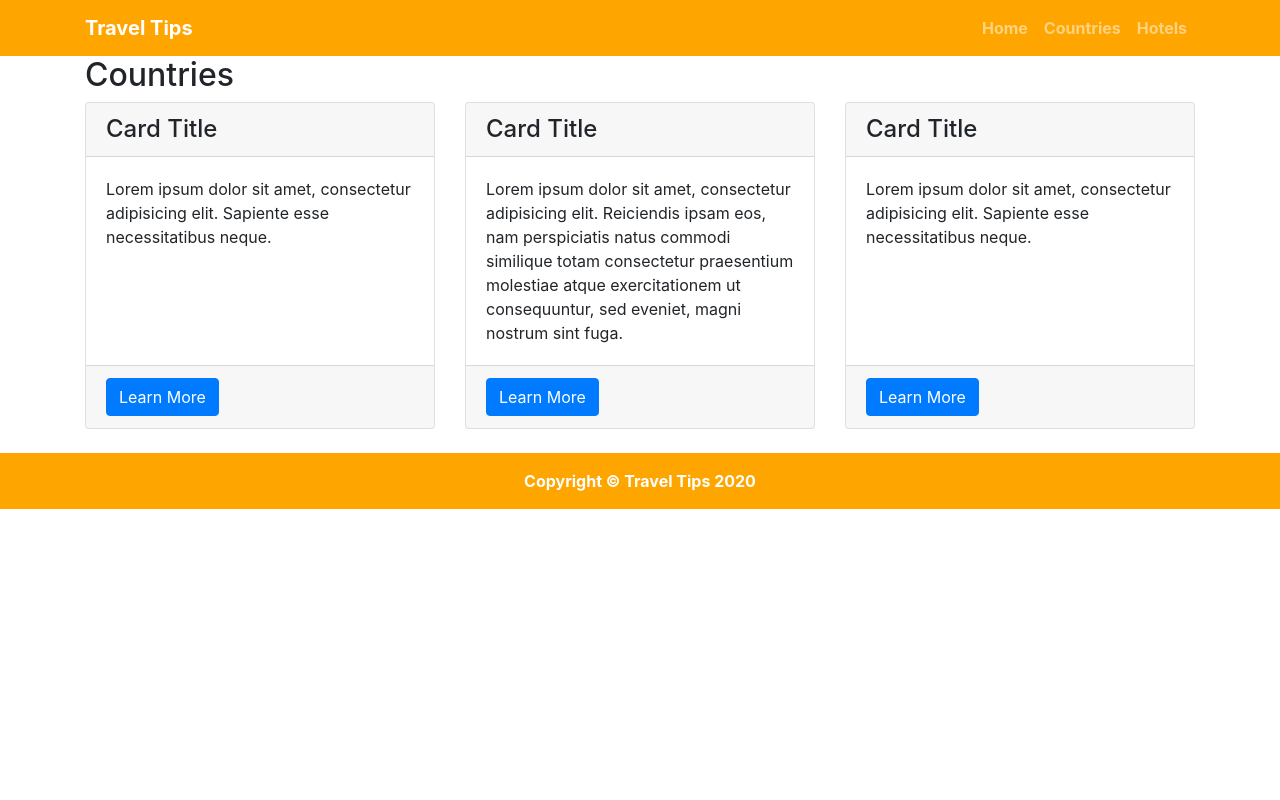
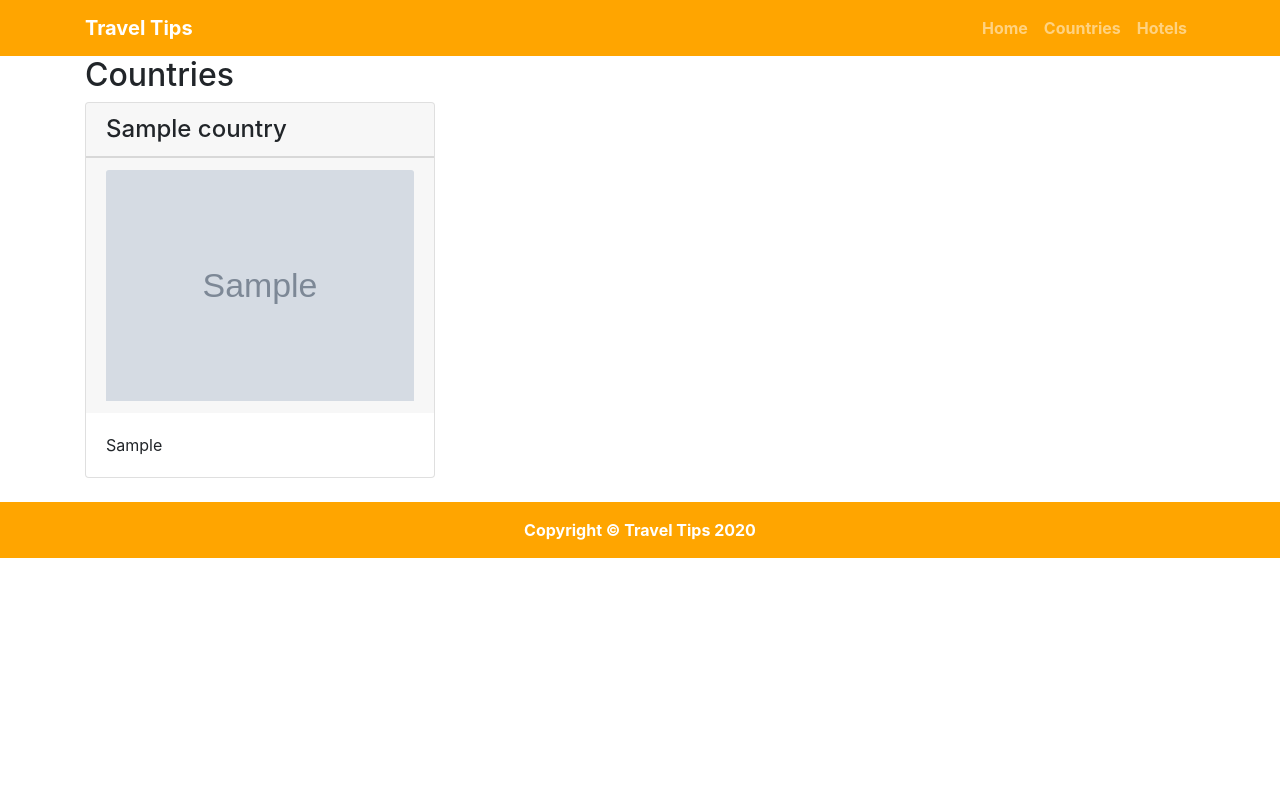
Before and after one commit to AnkoCoder/Hotels, a Flask app: page /countries in a window 1280 px wide. Run offline with Flask 2, Linux system fonts and the light colour scheme; tables that the repository leaves empty hold one stand-in row (values such as "Sample post"); grey boxes marked "Sample" are stand-in pictures; some libraries are stand-ins or nearby versions.

Commit message:
Add info to countries page

```diff
--- a/app.py
+++ b/app.py
@@ -15,16 +15,16 @@ class Country(db.Model):
     id = db.Column(db.Integer, primary_key=True)
     name = db.Column(db.String(80), unique=True, nullable=False)
     discription = db.Column(db.String(400), unique=True, nullable=False)
-    photo = db.Column(db.String(1000), unique=True, nullable=False)
+    photo = db.Column(db.String(1000), nullable=False)
     items = db.relationship('Hotel', backref='country')
 
 class Hotel(db.Model):
     id = db.Column(db.Integer, primary_key=True)
     country_id = db.Column(db.Integer, db.ForeignKey('country.id'), nullable=False)
     name = db.Column(db.String(80), unique=True, nullable=False)
-    stars = db.Column(db.String(20), unique=True, nullable=False)
+    stars = db.Column(db.String(20), nullable=False)
     discription = db.Column(db.String(400), unique=True, nullable=False)
-    photo = db.Column(db.String(1000), unique=True, nullable=False)
+    photo = db.Column(db.String(1000), nullable=False)
     cost = db.Column(db.Integer, nullable=False)
 
 
@@ -46,8 +46,9 @@ def home():
 
 
 @app.route('/countries')
-def countries():
-    return render_template('countries.html')
+def country():
+    countries = Country.query.all()
+    return render_template('countries.html', countries=countries)
 
 
 # @app.route('/countries/<name>')
--- a/static/main.css
+++ b/static/main.css
@@ -1,6 +1,5 @@
 body {
     padding-top: 56px;
-    padding-bottom: 56px;
 }
 
 .portfolio-item {
--- a/templates/countries.html
+++ b/templates/countries.html
@@ -5,39 +5,19 @@
 <div class="container">
   <h2>Countries</h2>
   <div class="row">
+    {% for country in countries %}
     <div class="col-lg-4 mb-4">
       <div class="card h-100">
-        <h4 class="card-header">Card Title</h4>
+        <h4 class="card-header">{{ country.name }}</h4>
+        <div class="card-footer">
+          <img class="card-img-top" src="{{ country.photo }}" alt="">
+        </div>
         <div class="card-body">
-          <p class="card-text">Lorem ipsum dolor sit amet, consectetur adipisicing elit. Sapiente esse necessitatibus neque.</p>
-        </div>
-        <div class="card-footer">
-          <a href="#" class="btn btn-primary">Learn More</a>
+          <p class="card-text">{{ country.discription }}</p>
         </div>
       </div>
     </div>
-    <div class="col-lg-4 mb-4">
-      <div class="card h-100">
-        <h4 class="card-header">Card Title</h4>
-        <div class="card-body">
-          <p class="card-text">Lorem ipsum dolor sit amet, consectetur adipisicing elit. Reiciendis ipsam eos, nam perspiciatis natus commodi similique totam consectetur praesentium molestiae atque exercitationem ut consequuntur, sed eveniet, magni nostrum sint fuga.</p>
-        </div>
-        <div class="card-footer">
-          <a href="#" class="btn btn-primary">Learn More</a>
-        </div>
-      </div>
-    </div>
-    <div class="col-lg-4 mb-4">
-      <div class="card h-100">
-        <h4 class="card-header">Card Title</h4>
-        <div class="card-body">
-          <p class="card-text">Lorem ipsum dolor sit amet, consectetur adipisicing elit. Sapiente esse necessitatibus neque.</p>
-        </div>
-        <div class="card-footer">
-          <a href="#" class="btn btn-primary">Learn More</a>
-        </div>
-      </div>
-    </div>
+    {% endfor %}
   </div>
 </div>
   <!-- /.row -->
```
Also changed, not shown: initdb.py (+47 -46 lines), 1 other file.
